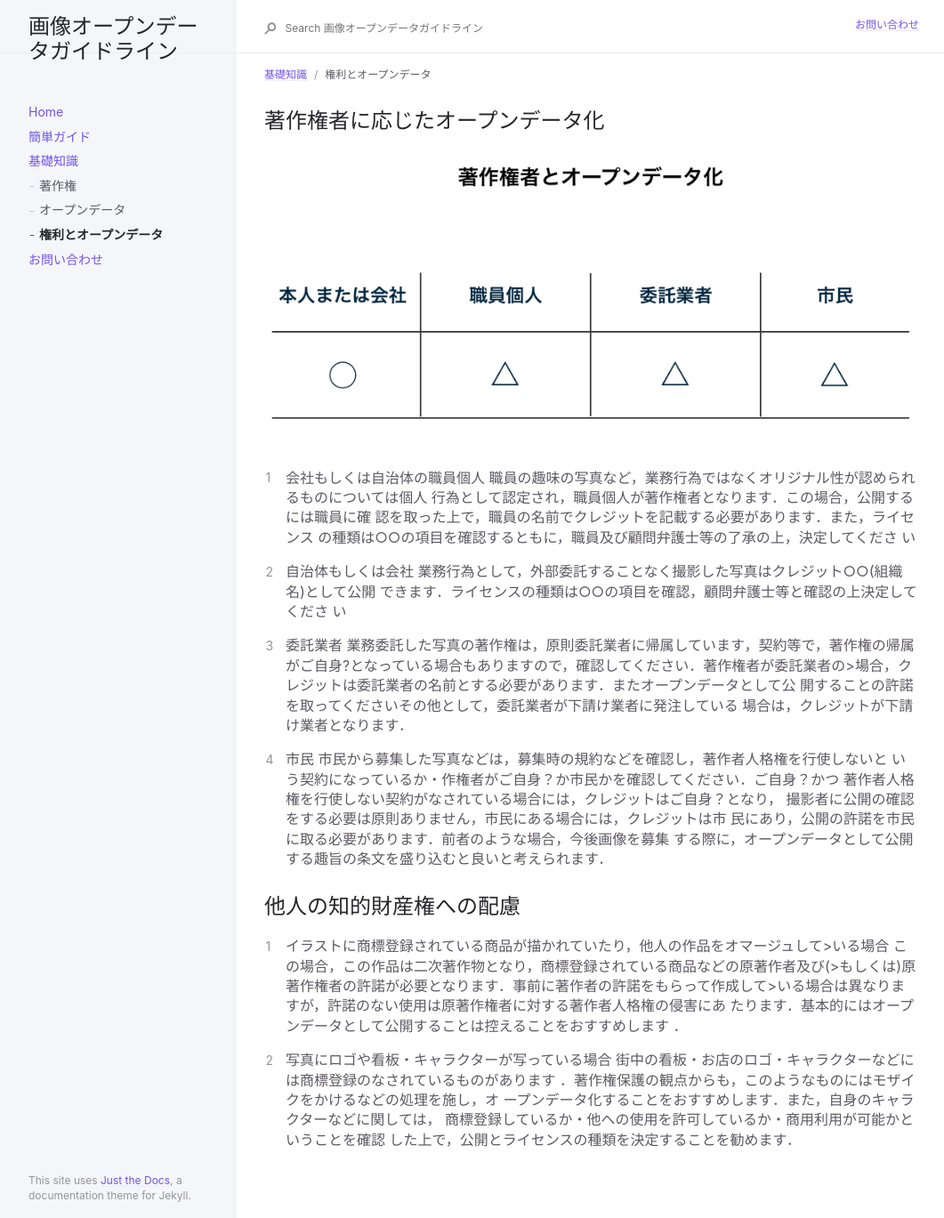
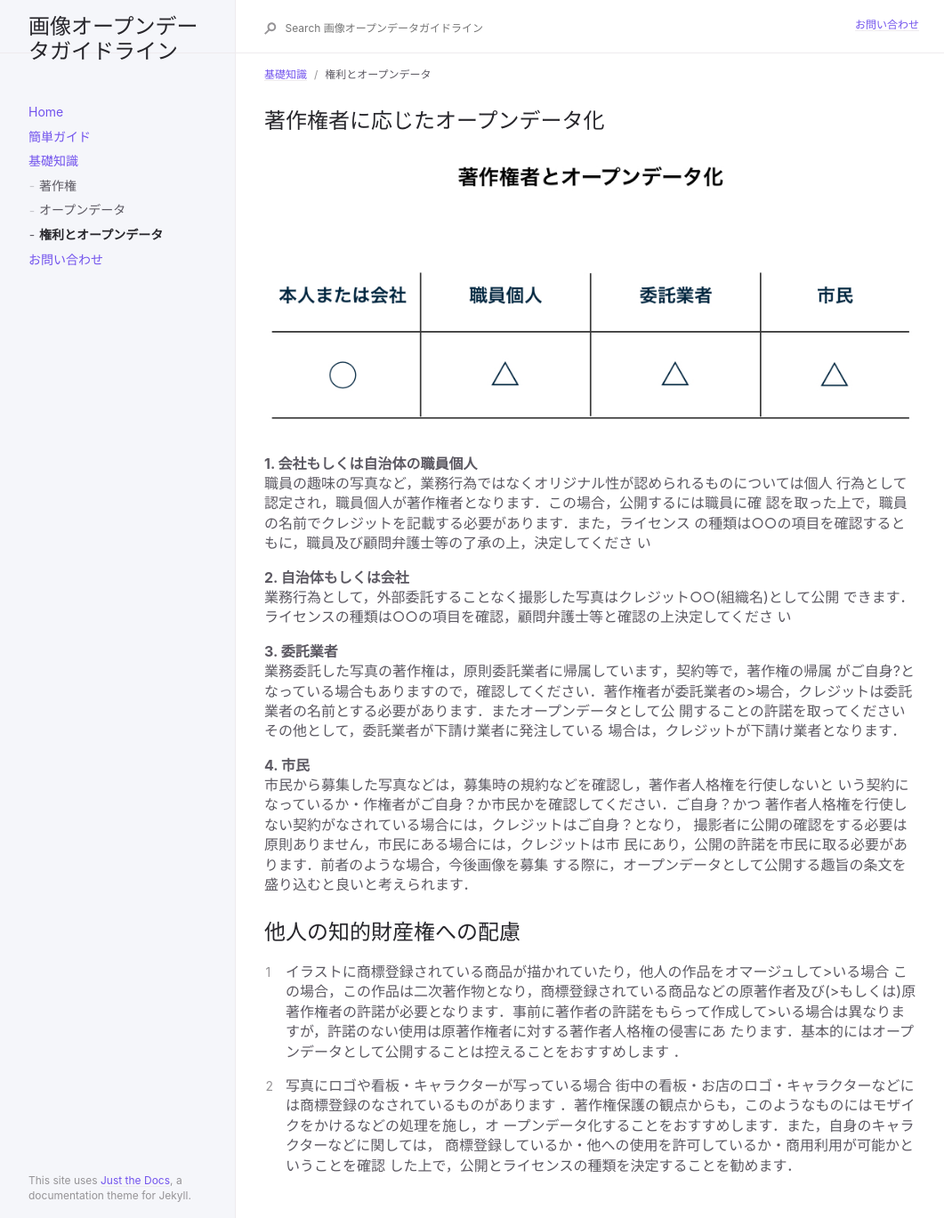
Before and after one commit to ayane0321/image-opendata-guide, a Jekyll site: the page built from docs/basic/warning.md, in a window 1280 px wide. Shown: the whole page at 89% size, without its empty margins (91-1152 px from the left). Built offline with Jekyll 4.4.1, drawn with Linux system fonts in a browser that asks for light colours.

Commit message:
add sentence

```diff
--- a/docs/basic/warning.md
+++ b/docs/basic/warning.md
@@ -8,25 +8,25 @@ nav_order: 3
 ## 著作権者に応じたオープンデータ化
 
 ![著作権]({{site.baseurl}}/picture/license2.png)
-1. 会社もしくは自治体の職員個人
+**1. 会社もしくは自治体の職員個人**
 職員の趣味の写真など，業務行為ではなくオリジナル性が認められるものについては個人
 行為として認定され，職員個人が著作権者となります．この場合，公開するには職員に確
 認を取った上で，職員の名前でクレジットを記載する必要があります．また，ライセンス
 の種類は○○の項目を確認するともに，職員及び顧問弁護士等の了承の上，決定してくださ
 い
 
-2. 自治体もしくは会社
+**2. 自治体もしくは会社**
 業務行為として，外部委託することなく撮影した写真はクレジット○○(組織名)として公開
 できます．ライセンスの種類は○○の項目を確認，顧問弁護士等と確認の上決定してくださ
 い
 
-3. 委託業者
+**3. 委託業者**
 業務委託した写真の著作権は，原則委託業者に帰属しています，契約等で，著作権の帰属
 がご自身?となっている場合もありますので，確認してください．著作権者が委託業者の>場合，クレジットは委託業者の名前とする必要があります．またオープンデータとして公
 開することの許諾を取ってくださいその他として，委託業者が下請け業者に発注している
 場合は，クレジットが下請け業者となります．
 
-4. 市民
+**4. 市民**
 市民から募集した写真などは，募集時の規約などを確認し，著作者人格権を行使しないと
 いう契約になっているか・作権者がご自身？か市民かを確認してください．ご自身？かつ
 著作者人格権を行使しない契約がなされている場合には，クレジットはご自身？となり，
```
